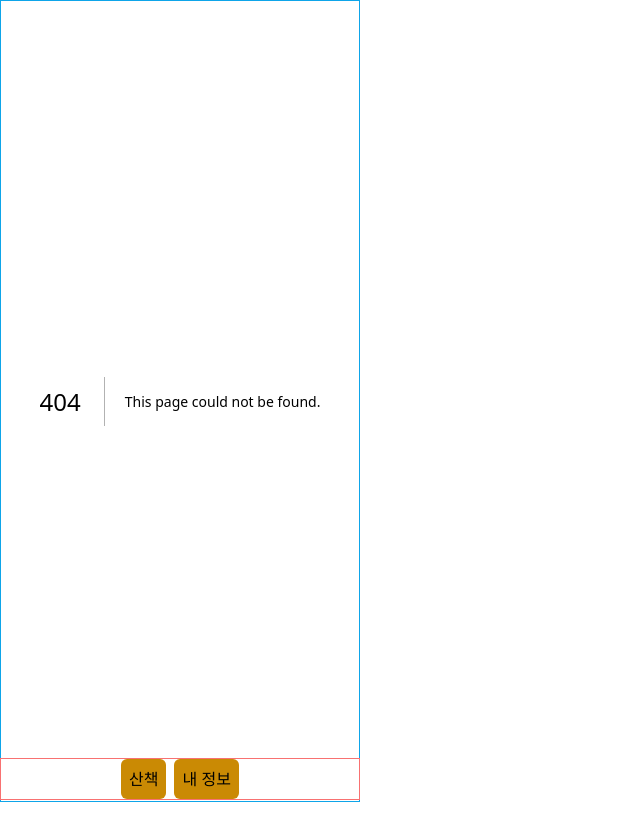
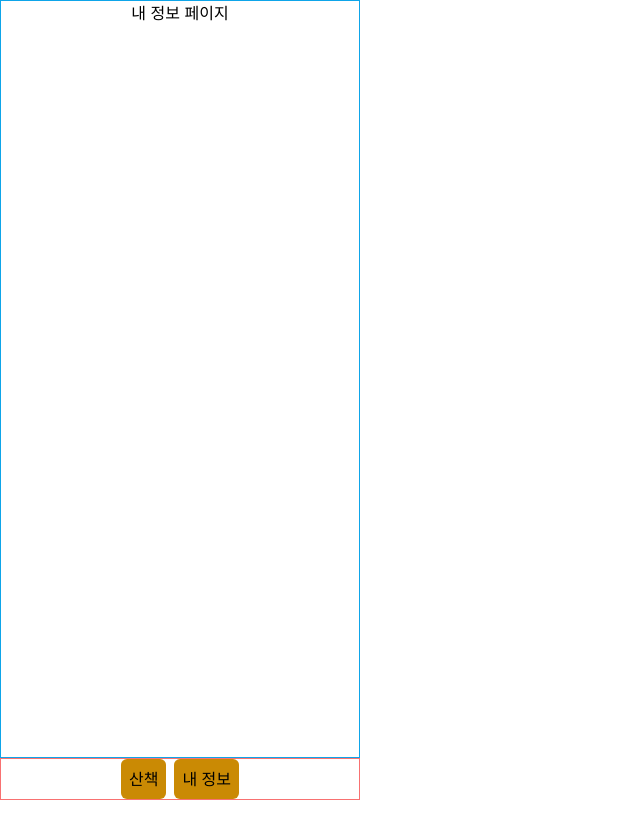
Before and after one commit to dangdangwalk/dangdang-walk, a Next.js app in the folder frontend/: page /profile in a window 1280 px wide. Before the commit this address had no page. Shown: the top 840 px of the page, without its empty margins (0-640 px from the left). After the commit the page ends 800 px from the top, so only its background shows below. Built offline with nearby package versions, Linux system fonts and the light colour scheme.

Commit message:
feat: 내정보 페이지 라우팅

```diff
--- /dev/null
+++ b/frontend/src/app/profile/page.tsx
@@ -0,0 +1,5 @@
+import React from 'react';
+
+export default async function ProfilePage() {
+    return <div className="flex flex-row justify-center">내 정보 페이지</div>;
+}
```
